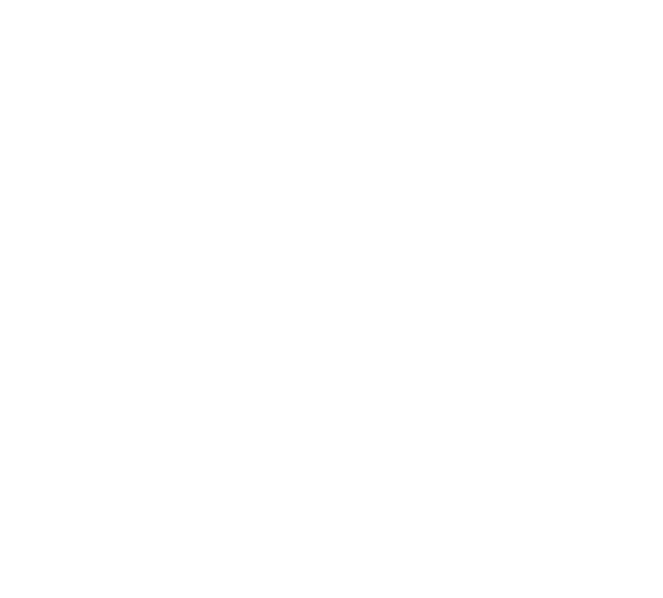
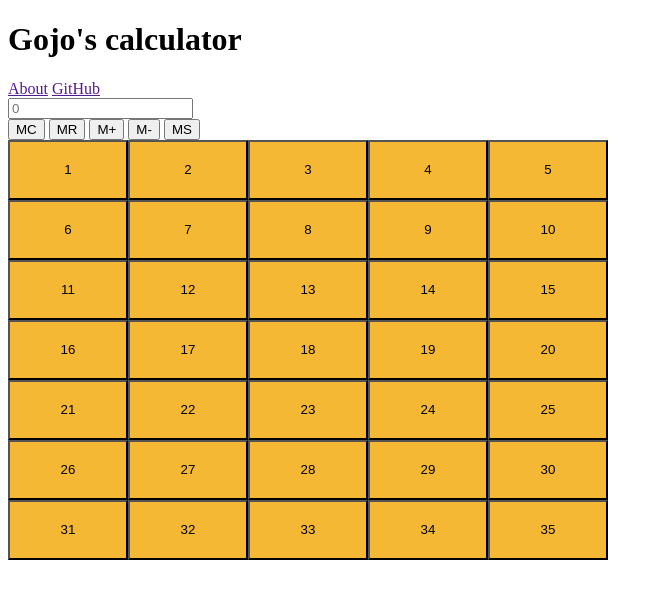
Before and after one commit to Lirmortoch/calc-v1-, a website: page calc/index.html in a window 1280 px wide. Shown: the whole page, without its empty margins (0-663 px from the left). Drawn offline with Linux system fonts and the light colour scheme.

Commit message:
Сделали 50% базовой структуры

```diff
--- /dev/null
+++ b/calc/css/style.css
@@ -0,0 +1,27 @@
+html {
+    --min-grid-column-width: 40px;
+    --max-grid-column-width: calc(var(--min-grid-column-width) * 3);
+
+    --min-grid-row-height: 20px;
+    --max-grid-row-height: calc(var(--min-grid-row-height) * 3);
+}
+
+.button {
+    cursor: pointer;
+    background-color: rgb(245, 184, 53);
+    transition: 500ms;
+}
+.button:hover {
+    background-color: rgb(245, 82, 53);
+}
+
+.buttons {
+    display: grid;
+    grid-template-rows: repeat(7, minmax(var(--min-grid-row-height), var(--max-grid-row-height)));
+    grid-template-columns: repeat(5, minmax(var(--min-grid-column-width), var(--max-grid-column-width)));
+
+    grid-auto-rows: minmax(var(--min-grid-row-height), var(--max-grid-row-height));
+    grid-auto-columns: minmax(var(--min-grid-column-width), var(--max-grid-column-width));
+
+    grid-auto-flow: row;
+}
--- a/calc/index.html
+++ b/calc/index.html
@@ -3,12 +3,77 @@
 <head>
     <meta charset="UTF-8">
     <meta name="viewport" content="width=device-width, initial-scale=1.0">
-    <link rel="stylesheet" href="style.css">
+
+    <link rel="stylesheet" href="css/reset.css">
+    <link rel="stylesheet" href="css/style.css">
+
     <title>Simple calc</title>
 </head>
 <body>
     <div class="wrap">
+        <header class="header">
+            <h1 class="header__title title">Gojo's calculator</h1>
 
+            <div class="header__logo">
+
+            </div>
+
+            <nav class="header__nav nav">
+                <a href="" class="nav__link">About</a>
+                <a href="" class="nav__link">GitHub</a>
+            </nav>
+        </header>
+        <main class="main">
+            <section class="calculator">
+                <input class="calculator__input" type="number" name="calc__input" id="calc__input" placeholder="0">
+
+                <div class="memory-control">
+                    <button class="mem-ctrl__clearAll">MC</button>
+                    <button class="mem-ctrl__recall">MR</button>
+                    <button class="mem-ctrl__add">M+</button>
+                    <button class="mem-ctrl__subtract">M-</button>
+                    <button class="mem-ctrl__store">MS</button>
+                </div>
+
+                <div class="buttons">
+                    <button class="buttons__button button">1</button>
+                    <button class="buttons__button button">2</button>
+                    <button class="buttons__button button">3</button>
+                    <button class="buttons__button button">4</button>
+                    <button class="buttons__button button">5</button>
+                    <button class="buttons__button button">6</button>
+                    <button class="buttons__button button">7</button>
+                    <button class="buttons__button button">8</button>
+                    <button class="buttons__button button">9</button>
+                    <button class="buttons__button button">10</button>
+                    <button class="buttons__button button">11</button>
+                    <button class="buttons__button button">12</button>
+                    <button class="buttons__button button">13</button>
+                    <button class="buttons__button button">14</button>
+                    <button class="buttons__button button">15</button>
+                    <button class="buttons__button button">16</button>
+                    <button class="buttons__button button">17</button>
+                    <button class="buttons__button button">18</button>
+                    <button class="buttons__button button">19</button>
+                    <button class="buttons__button button">20</button>
+                    <button class="buttons__button button">21</button>
+                    <button class="buttons__button button">22</button>
+                    <button class="buttons__button button">23</button>
+                    <button class="buttons__button button">24</button>
+                    <button class="buttons__button button">25</button>
+                    <button class="buttons__button button">26</button>
+                    <button class="buttons__button button">27</button>
+                    <button class="buttons__button button">28</button>
+                    <button class="buttons__button button">29</button>
+                    <button class="buttons__button button">30</button>
+                    <button class="buttons__button button">31</button>
+                    <button class="buttons__button button">32</button>
+                    <button class="buttons__button button">33</button>
+                    <button class="buttons__button button">34</button>
+                    <button class="buttons__button button">35</button>
+                </div>
+            </section>
+        </main>
     </div>
 
     <script src="script.js"></script>
```
Also changed, not shown: calc/style.css (deleted).
